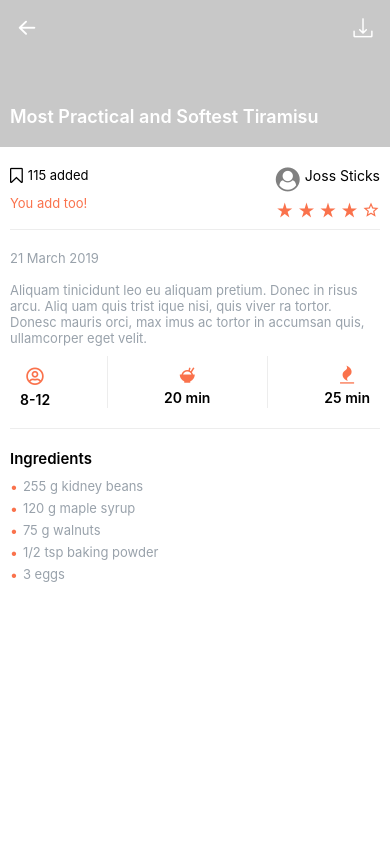
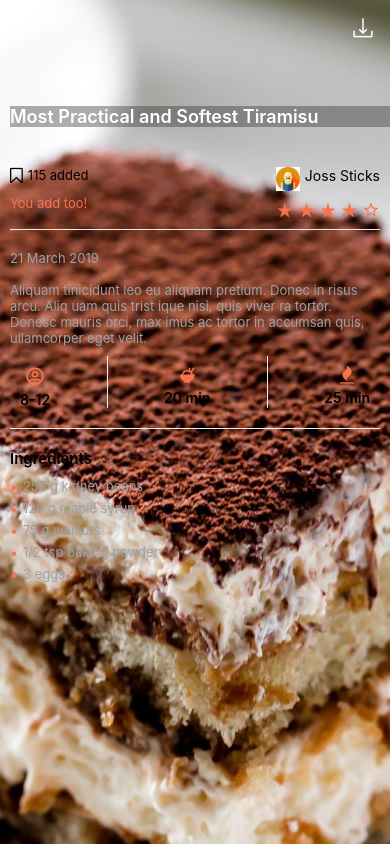
Before and after one commit to corinaferencz/recipe-app, a React Native app: screen / in a window 390 px wide. Shown: the top 844 px of the page. Built offline with nearby package versions, Linux system fonts and the light colour scheme.

Commit message:
add some changes

```diff
--- a/src/views/MainRecipe.jsx
+++ b/src/views/MainRecipe.jsx
@@ -1,6 +1,6 @@
 import React, {Component} from 'react';
-import {StyleSheet, Text, View, ImageBackground} from "react-native";
-import {SafeAreaView} from "react-native";
+import {StyleSheet, Text, View, ImageBackground, Image} from "react-native";
+import {SafeAreaView, StatusBar} from "react-native";
 import {AntDesign, FontAwesome, MaterialIcons, FontAwesome5, MaterialCommunityIcons} from "@expo/vector-icons";
 
 class MainRecipe extends Component {
@@ -17,13 +17,16 @@ class MainRecipe extends Component {
     render() {
         return (
             <View style={styles.container}>
-                <ImageBackground style={styles.image}>
+                <StatusBar barStyle="light-content" />
+                <ImageBackground resizeMode= "cover"
+                                 style={styles.image}
+                                 source={require("../assets/images/tiramisu.jpg")}>
                     <SafeAreaView>
                         <View style={styles.menuBar}>
                             <View style={styles.back}>
-                                <AntDesign name="arrowleft" size={22} color="#fff"></AntDesign>
+                                <AntDesign name="arrowleft" size={22} color="#fff"/>
                             </View>
-                            <AntDesign name="download" size={22} color="#fff"></AntDesign>
+                            <AntDesign name="download" size={22} color="#fff"/>
                         </View>
                         <View style={styles.mainRecipe}>
                             <Text style={styles.text}>Most Practical and Softest Tiramisu</Text>
@@ -33,14 +36,15 @@ class MainRecipe extends Component {
                 <View style={styles.bookmarkContainer}>
                     <View sytyle={styles.columnContainer}>
                         <View style={styles.rowContainer}>
-                            <FontAwesome name="bookmark-o" size={18}></FontAwesome>
+                            <FontAwesome name="bookmark-o" size={18}/>
                             <Text style={{fontSize: 13, paddingLeft: 5}}>115 added</Text>
                         </View>
                         <Text style={{fontSize: 13, color: "#fa724c"}}>You add too!</Text>
                     </View>
                     <View sytyle={styles.columnContainer}>
                         <View style={styles.rowContainer}>
-                            <FontAwesome name="user-circle" size={24} color="#808080"></FontAwesome>
+                            <Image style={styles.userImage}
+                                   source={require("../assets/images/user.png")}/>
                             <Text style={{paddingLeft: 5}}>Joss Sticks</Text>
                         </View>
                         <View style={styles.rowContainer}>
@@ -52,7 +56,7 @@ class MainRecipe extends Component {
                         </View>
                     </View>
                 </View>
-                <View style={styles.horizontalDivider}></View>
+                <View style={styles.horizontalDivider}/>
                 <View style={styles.descriptionText}>
                     <Text style={{color: "#99a2ab", marginBottom: 10,  fontSize: 13}}>21 March 2019{"\n"} {"\n"}Aliquam tinicidunt leo eu aliquam pretium. Donec
                         in risus arcu. Aliq uam
@@ -64,12 +68,12 @@ class MainRecipe extends Component {
                             <FontAwesome5 name="user-circle" size={18} color="#fa724c"/>
                             <Text style={{fontWeight: "600", marginTop: 5}}>8-12</Text>
                         </View>
-                        <View style={styles.verticalDivider}></View>
+                        <View style={styles.verticalDivider}/>
                         <View style={styles.columnContainer}>
                             <MaterialCommunityIcons name="rice" size={18} color="#fa724c"/>
                             <Text style={{fontWeight: "600", marginTop: 5}}>20 min</Text>
                         </View>
-                        <View style={styles.verticalDivider}></View>
+                        <View style={styles.verticalDivider}/>
                         <View style={styles.columnContainer}>
                             <FontAwesome name="fire" size={18} color="#fa724c"/>
                             <Text style={{fontWeight: "600", marginTop: 5}}>25 min</Text>
@@ -77,7 +81,7 @@ class MainRecipe extends Component {
                     </View>
                 </View>
 
-                <View style={styles.horizontalDivider}></View>
+                <View style={styles.horizontalDivider}/>
                 <View style={styles.descriptionText}>
                     <Text style={{fontSize: 15, fontWeight: "600", marginBottom: 10}}>Ingredients</Text>
                     <Text>{this.renderBulletRow("255 g kidney beans")}</Text>
@@ -101,6 +105,7 @@ const styles = StyleSheet.create({
         fontSize: 18,
         fontWeight: "600",
         color: "#fff",
+        backgroundColor: 'rgba(52, 52, 52, 0.4)',
     },
     descriptionText: {
         marginTop: 20,
@@ -110,7 +115,10 @@ const styles = StyleSheet.create({
     },
     image: {
         width: "100%",
-        backgroundColor: "#C8C8C8",
+    },
+    userImage:{
+        width: 24,
+        height: 24,
     },
     menuBar: {
         flexDirection: "row",
```
Also changed, not shown: src/assets/images/tiramisu.jpg (added), src/assets/images/user.png (added).
